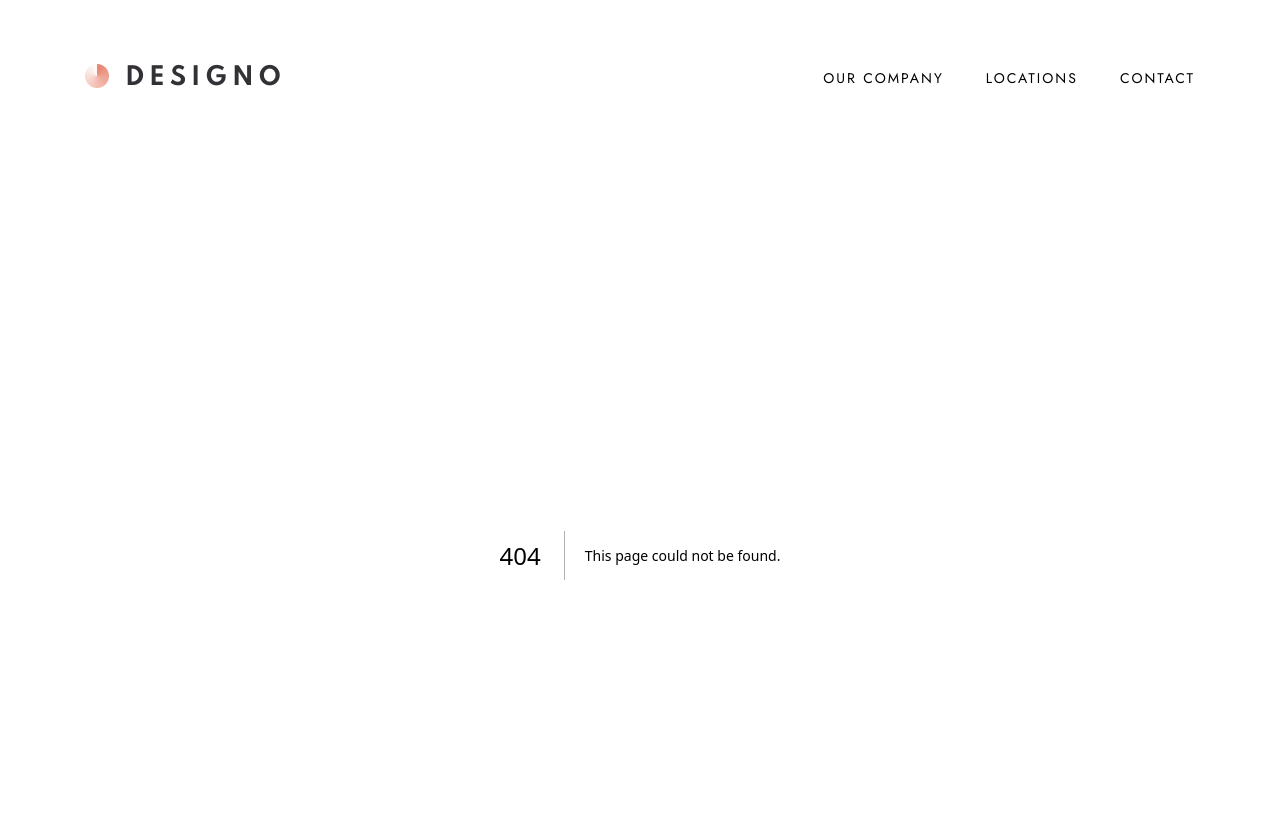
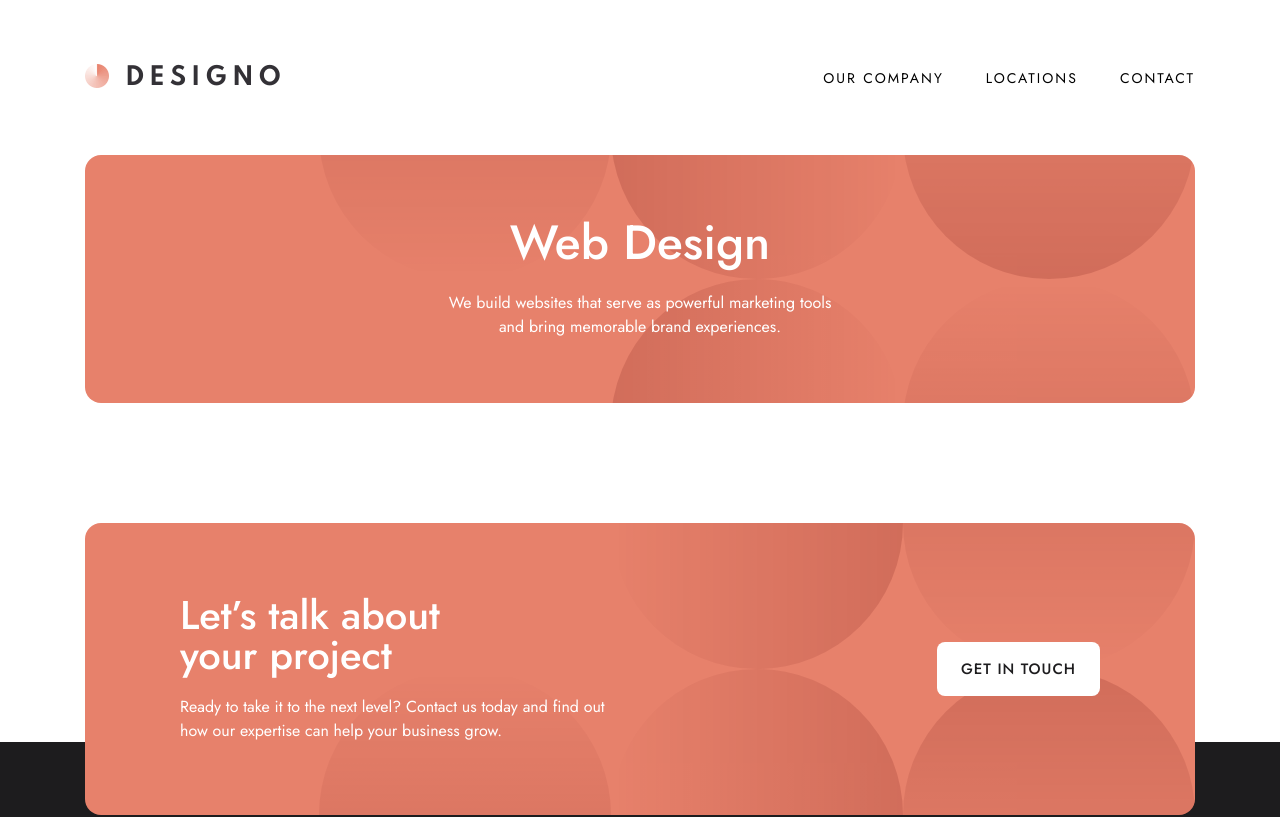
Before and after one commit to awongdev/designo, a Next.js app: page /web-design in a window 1280 px wide. Before the commit this address had no page. Shown: the top 817 px of the page. Built offline with nearby package versions, Linux system fonts and the light colour scheme.

Commit message:
Feat: Add header component for design pages

```diff
--- /dev/null
+++ b/app/web-design/page.tsx
@@ -0,0 +1,20 @@
+import type { Metadata } from "next";
+import CallToAction from "@/components/shared/CallToAction";
+import Header from "@/components/shared/Header";
+
+export const metadata: Metadata = {
+  title: "Designo | Web Design",
+  description:
+    "We build websites that serve as powerful marketing tools and bring memorable brand experiences.",
+};
+
+export default function WebDesign() {
+  return (
+    <main>
+      <Header category="webDesign" />
+      <section>
+        <CallToAction />
+      </section>
+    </main>
+  );
+}
--- /dev/null
+++ b/components/shared/Header.tsx
@@ -0,0 +1,68 @@
+import Image from "next/image";
+
+type CategoryT = {
+  category: "webDesign" | "appDesign" | "graphicDesign";
+};
+
+const categories = {
+  webDesign: {
+    title: "Web Design",
+    content:
+      "We build websites that serve as powerful marketing tools and bring memorable brand experiences.",
+    desktopImg: "/assets/web-design/desktop/bg-pattern-intro-web.svg",
+    classes: "",
+  },
+  appDesign: {
+    title: "App Design",
+    content:
+      "Our mobile designs bring intuitive digital solutions to your customers right at their fingertips.",
+    desktopImg: "/assets/app-design/desktop/bg-pattern-intro-app.svg",
+    classes: "lg:left-[-3.625rem]",
+  },
+  graphicDesign: {
+    title: "Graphic Design",
+    content:
+      "We deliver eye-catching branding materials that are tailored to meet your business objectives.",
+    desktopImg: "/assets/graphic-design/desktop/bg-pattern-intro-graphic.svg",
+    classes: "lg:left-[-3.625rem]",
+  },
+};
+
+const Header = ({ category }: CategoryT) => {
+  const currentCategory = categories[category];
+  return (
+    <header>
+      <div className="flex justify-center">
+        <div className="relative mb-24 w-full max-w-1110 overflow-hidden bg-clr-peach px-6 py-[6.563rem] sm:mx-6 sm:rounded-2xl md:mx-10 md:mb-[7.5rem] md:py-16">
+          <picture>
+            <source
+              srcSet={currentCategory.desktopImg}
+              media="(min-width: 64rem)"
+            />
+            <source
+              srcSet="/assets/shared/tablet/bg-pattern-design-pages-intro-tablet.svg"
+              media="(min-width: 48rem)"
+            />
+            <Image
+              src="/assets/shared/mobile/bg-pattern-design-pages-intro-mobile.svg"
+              alt=""
+              width={876}
+              height={584}
+              className={`absolute bottom-0 left-2/4 top-0 h-[36.5rem] w-[36.5rem] -translate-x-2/4 object-cover object-right md:left-auto md:right-0 md:top-2/4 md:w-[54.75rem] md:-translate-y-2/4 md:translate-x-0 md:object-left ${currentCategory.classes}`}
+            />
+          </picture>
+          <div className="relative z-10 flex flex-col items-center text-center text-clr-white">
+            <h1 className="mb-6 text-[2rem] font-medium sm:text-5xl">
+              {currentCategory.title}
+            </h1>
+            <p className="max-w-sm text-15px leading-6 sm:text-base">
+              {currentCategory.content}
+            </p>
+          </div>
+        </div>
+      </div>
+    </header>
+  );
+};
+
+export default Header;
```
